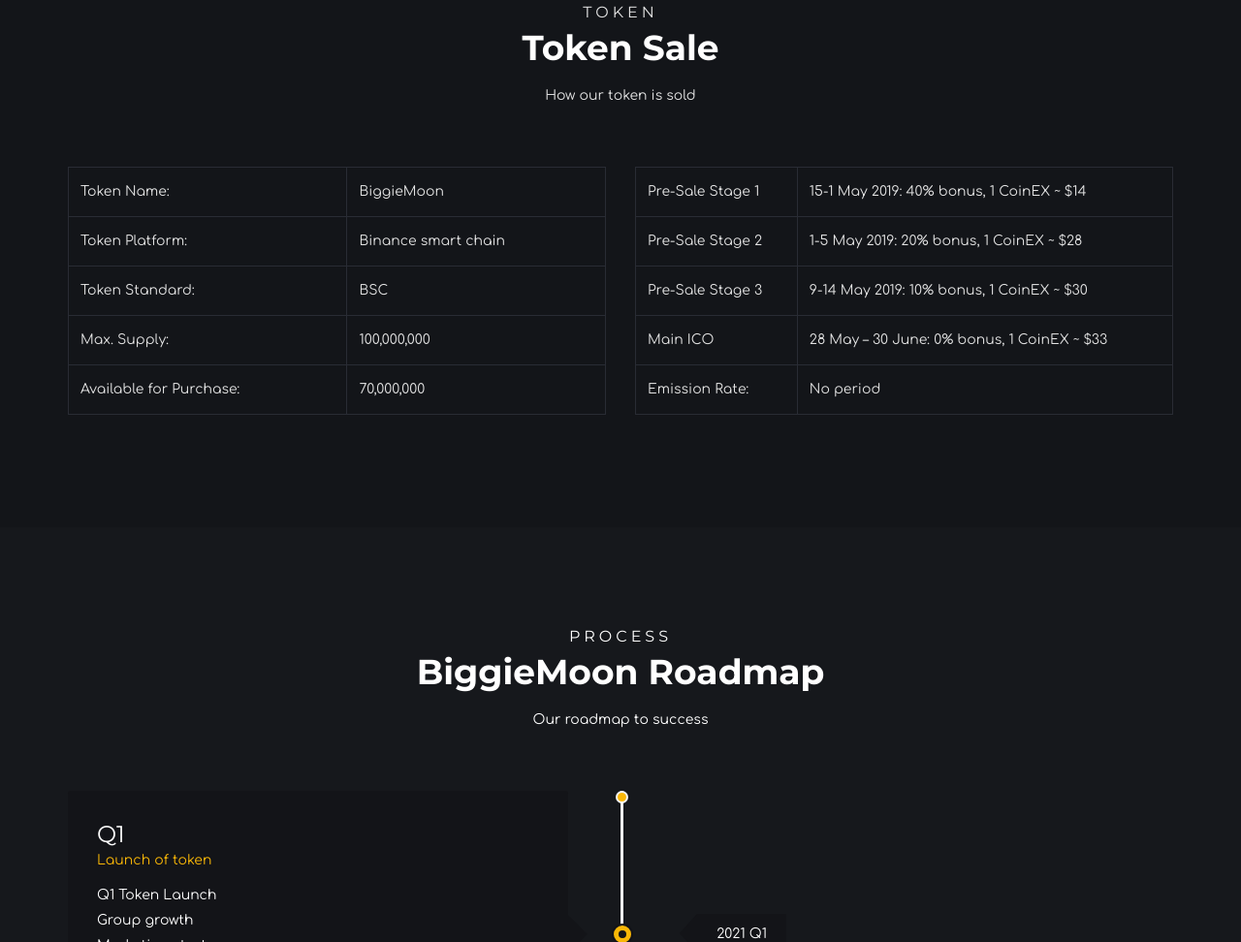
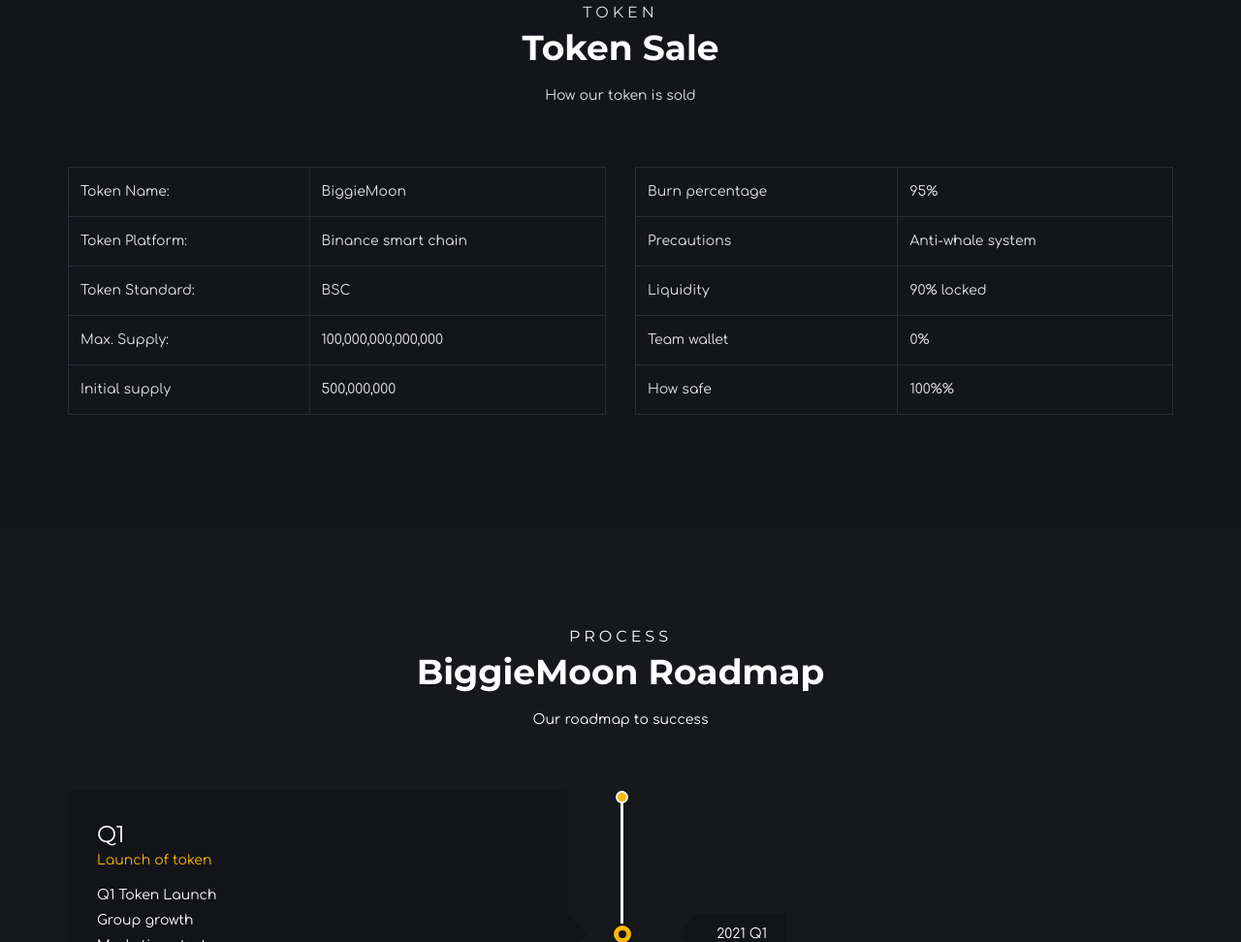
Before and after one commit to Mo16/biggiemoon, a plain HTML site: page index.html in a window 1280 px wide. Shown: the part 2571-3543 px from the top of the page at 97% size. Drawn offline with Linux system fonts and the light colour scheme; files whose address does not match are found by name.

Commit message:
addad values to table

```diff
--- a/index.html
+++ b/index.html
@@ -207,11 +207,11 @@
                                     </tr>
                                     <tr>
                                         <td>Max. Supply:</td>
-                                        <td>100,000,000</td>
+                                        <td>100,000,000,000,000</td>
                                     </tr>
                                     <tr>
-                                        <td>Available for Purchase: </td>
-                                        <td>70,000,000</td>
+                                        <td>Initial supply </td>
+                                        <td>500,000,000</td>
                                     </tr>
                                 </tbody>
                             </table>
@@ -222,24 +222,24 @@
                             <table class="table table-bordered">
                                 <tbody>
                                     <tr>
-                                        <td>Pre-Sale Stage 1</td>
-                                        <td>15-1 May 2019: 40% bonus, 1 CoinEX ~ $14</td>
+                                        <td>Burn percentage</td>
+                                        <td>95%</td>
                                     </tr>
                                     <tr>
-                                        <td>Pre-Sale Stage 2</td>
-                                        <td>1-5 May 2019: 20% bonus, 1 CoinEX ~ $28</td>
+                                        <td>Precautions</td>
+                                        <td>Anti-whale system</td>
                                     </tr>
                                     <tr>
-                                        <td>Pre-Sale Stage 3</td>
-                                        <td>9-14 May 2019: 10% bonus, 1 CoinEX ~ $30</td>
+                                        <td>Liquidity</td>
+                                        <td>90% locked</td>
                                     </tr>
                                     <tr>
-                                        <td>Main ICO</td>
-                                        <td>28 May – 30 June: 0% bonus, 1 CoinEX ~ $33</td>
+                                        <td>Team wallet </td>
+                                        <td>0%</td>
                                     </tr>
                                     <tr>
-                                        <td>Emission Rate: </td>
-                                        <td>No period</td>
+                                        <td>How safe </td>
+                                        <td>100%%</td>
                                     </tr>
                                 </tbody>
                             </table>
```
Also changed, not shown: 1 other file.
